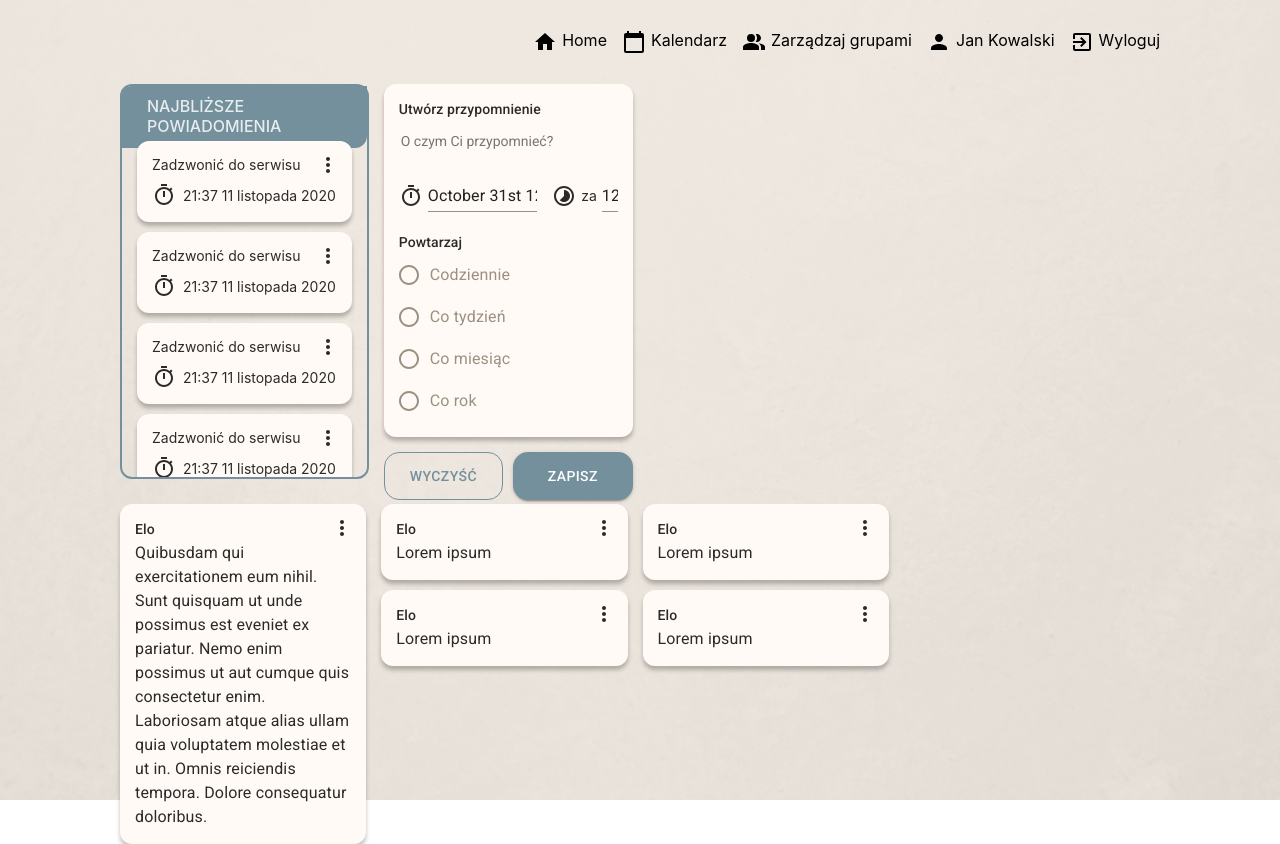
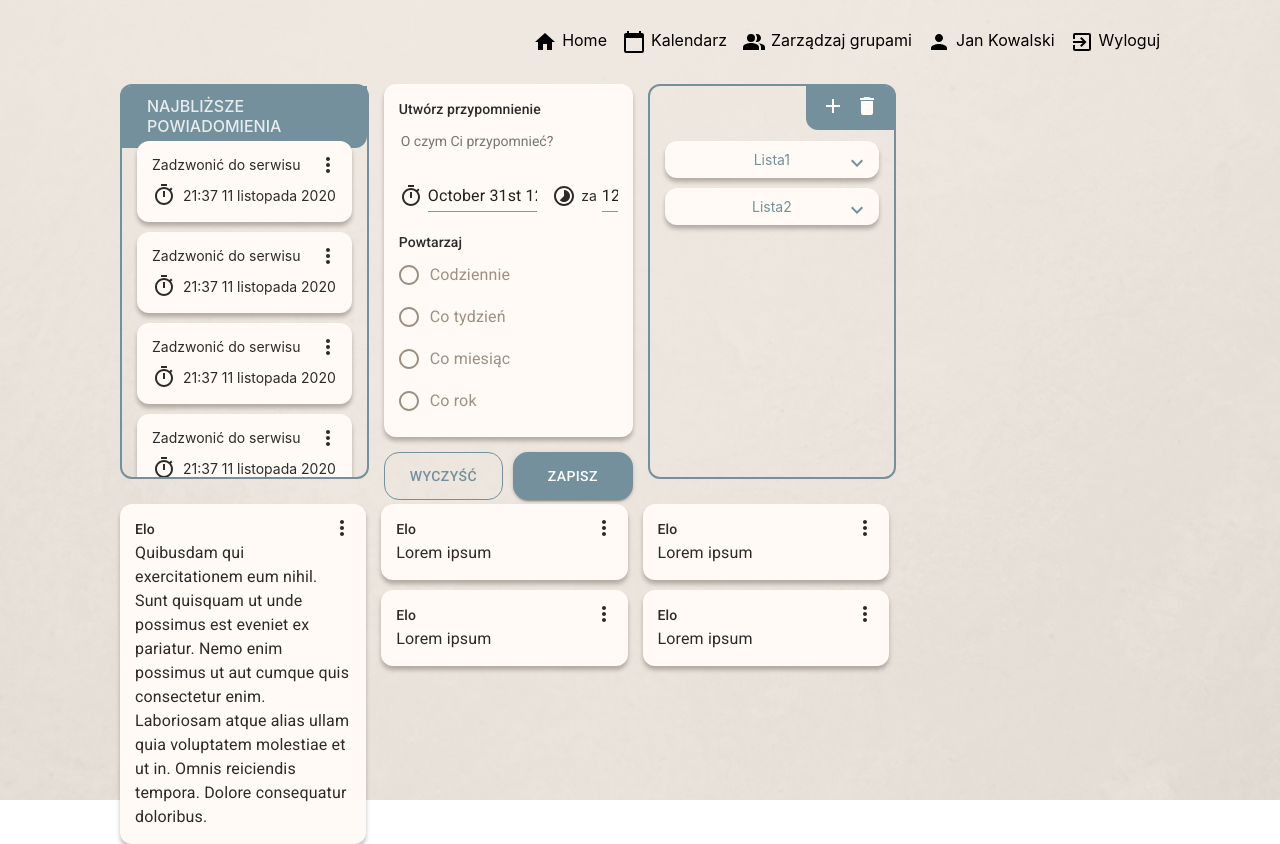
Before and after one commit to KamilPieronczyk/MemoHelp, a React (Create React App) app: page / in a window 1280 px wide. Built offline with nearby package versions, Linux system fonts and the light colour scheme.

Commit message:
List container

```diff
--- a/src/screens/Home/Home.js
+++ b/src/screens/Home/Home.js
@@ -2,6 +2,7 @@ import React from 'react'
 import styled from 'styled-components'
 
 import {NotificationsList} from './NotificationsList/NotificationsList'
+import {ListContainer} from './List/List'
 import {StickyNotes} from './StickyNotes/StickyNotes'
 import {NewNotificationForm} from './NewNotificationForm/NewNotificationForm'
 
@@ -12,6 +13,7 @@ export default function Home() {
         <NotificationsList />
         <StickyNotes />
         <NewNotificationForm />
+        <ListContainer />
       </WidgetContainer>
     </Container>
   )
--- /dev/null
+++ b/src/screens/Home/List/List.js
@@ -0,0 +1,73 @@
+import React, { useState } from 'react'
+import styled from 'styled-components'
+import {ListCard} from './ListCard'
+import DeleteIcon from '@material-ui/icons/Delete';
+import AddIcon from '@material-ui/icons/Add';
+
+export function ListContainer() {
+
+  const Add = () => {
+    console.log("Click add");
+  }
+
+  const Delete = () => {
+    console.log("Click remove");
+  }
+
+  return (
+    <Container>
+      <Header>
+        <div>
+          <AddIcon style={{marginRight: 10, cursor: 'pointer'}} onClick={Add} />
+          <DeleteIcon style={{cursor: 'pointer'}} onClick={Delete} />
+        </div>
+      </Header>
+      <List>
+        <ListCard title="Lista1" id="1"/>
+        <ListCard title="Lista2" id="2"/>
+      </List>
+    </Container>
+  )
+}
+
+
+const Container = styled.div`
+  grid-area: 1 / span 1;
+  grid-row: 1 / span 4;
+  border: #73909C solid 2px;
+  border-radius: 12px;
+  box-sizing: border-box;
+  position: relative;
+`
+
+const Header = styled.div`
+  position: absolute;
+  top: 0; right: 0;
+  padding: 8px 15px 8px 15px;
+  background-color: #73909C;
+  border-radius: 0 9px 0 12px;
+  box-sizing: border-box;
+  color: #FFFAF5;
+`
+
+const List = styled.div`
+  position: absolute;
+  top: 45px; left: 0; right: 0; bottom: 0;
+  padding: 0px 15px 0 15px;
+  display: flex;
+  flex-direction: column;
+  align-content: stretch;
+  overflow-y: auto;
+
+  &::-webkit-scrollbar {
+    width: 10px;
+  }
+
+  &::-webkit-scrollbar-track {
+    box-shadow: inset 0 0 0px #9C9083;
+  }
+  &::-webkit-scrollbar-thumb {
+    background-color: #9C9083;
+    border-radius: 5px;
+  }
+`
--- /dev/null
+++ b/src/screens/Home/List/ListCard.js
@@ -0,0 +1,144 @@
+import React, { useState } from 'react'
+import styled from 'styled-components'
+import ExpandMoreIcon from '@material-ui/icons/ExpandMore';
+import ExpandLessIcon from '@material-ui/icons/ExpandLess';
+import Checkbox from '@material-ui/core/Checkbox';
+import { withStyles } from '@material-ui/core/styles';
+
+function ListCardBtn(props) {
+  const [state, setState] = useState({
+    checked: false
+  });
+  const ChangeCheckbox = (e) => {
+    console.log("Change checkbox 1");
+    let b = state.checked;
+    setState({ ...state, checked: !b});
+  }
+  return(
+    <CheckBoxBtn onClick={ChangeCheckbox}>
+      <Checkbox
+        checked={state.checked}
+        name={props.name}
+        style={{
+          color: '#323232'
+        }}
+      />
+      <CheckBoxText>{props.text}</CheckBoxText>
+    </CheckBoxBtn>
+  );
+}
+
+export function ListCard(props) {
+
+  const [state, setState] = useState({
+    isOpen: false
+  });
+
+  const ExpandLessInfo = (e) => {
+    console.log("Show less");
+    setState({ ...state, isOpen: false});
+  }
+
+  const ExpandMoreInfo = (e) => {
+    console.log("Show more");
+    setState({ ...state, isOpen: true});
+  }
+
+  return (
+    <Container key={props.id}>
+      <Header>
+        <span>{props.title}</span>
+        { state.isOpen === true &&
+          <ExpandLessIconContainer onClick={ExpandLessInfo}>
+          </ExpandLessIconContainer>
+        }
+        { state.isOpen === false &&
+          <ExpandMoreIconContainer onClick={ExpandMoreInfo}>
+          </ExpandMoreIconContainer>
+        }
+      </Header>
+      { state.isOpen === true &&
+      <MoreContent>
+
+        {/* TODO: MAP  */}
+
+        <ListCardBtn text="BTN 1" name="btn1" />
+        <ListCardBtn text="BTN 2" name="btn2" />
+
+      </MoreContent>
+      }
+    </Container>
+  )
+}
+
+const CheckBoxText = styled.span`
+  color: #FFFAF5;
+  font-size: 16px;
+  font-weight: 550;
+  user-select: none;
+`;
+
+const CheckBoxBtn = styled.div`
+  display: flex;
+  flex-direction: row;
+  align-items: center;
+  justify-content: flex-start;
+  margin-top: 8px;
+  border-radius: 12px;
+  background-color: #9C9083;
+  width: 95%;
+  cursor: pointer;
+`;
+
+const ExpandMoreIconContainer = withStyles((theme) => ({
+  root: {
+    position: 'absolute',
+    top: 0,
+    right: 0,
+    color: '#73909C',
+    cursor: 'pointer',
+  },
+}))(ExpandMoreIcon);
+
+const ExpandLessIconContainer = withStyles((theme) => ({
+  root: {
+    position: 'absolute',
+    top: 0,
+    right: 0,
+    color: '#73909C',
+    cursor: 'pointer',
+  },
+}))(ExpandLessIcon);
+
+const MoreContent = styled.div`
+  min-width: 100%;
+  display: flex;
+  flex-direction: column;
+  align-items: center;
+  justify-content: center;
+  padding: 10px;
+`;
+
+const Container = styled.div`
+  background-color: #FFFAF5;
+  display: flex;
+  flex-direction: column;
+  align-items: center;
+  justify-content: center;
+  padding: 10px;
+  margin-top: 10px;
+  border-radius: 12px;
+  font-size: 14px;
+  color: rgba(0,0,0,.83);
+  box-shadow: 0px 4px 4px rgba(0, 0, 0, 0.25);
+`
+
+const Header = styled.div`
+  color: #73909C;
+  display: flex;
+  flex-direction: row;
+  align-items: center;
+  justify-content: center;
+  position: relative;
+  width: 100%
+`
```
